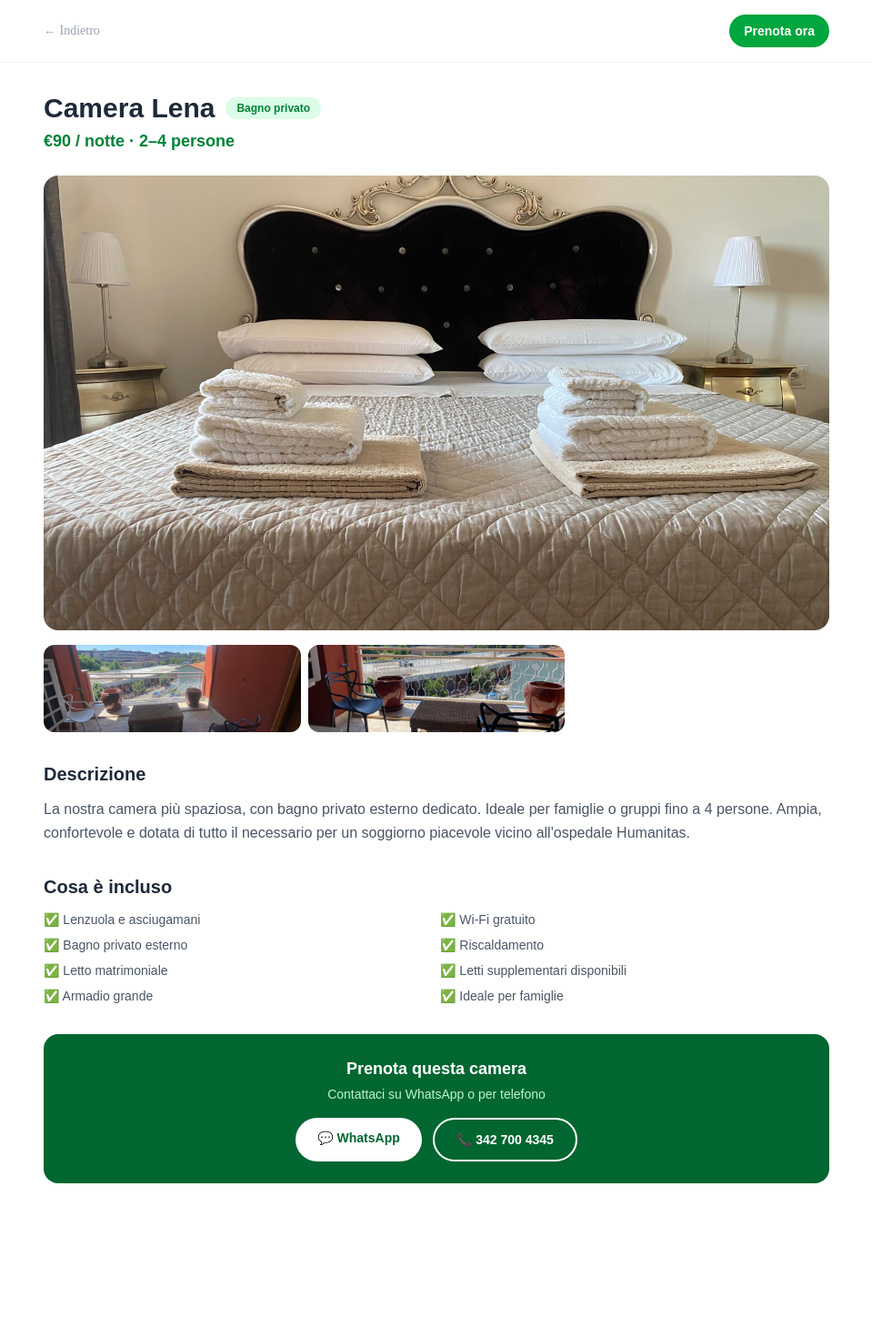
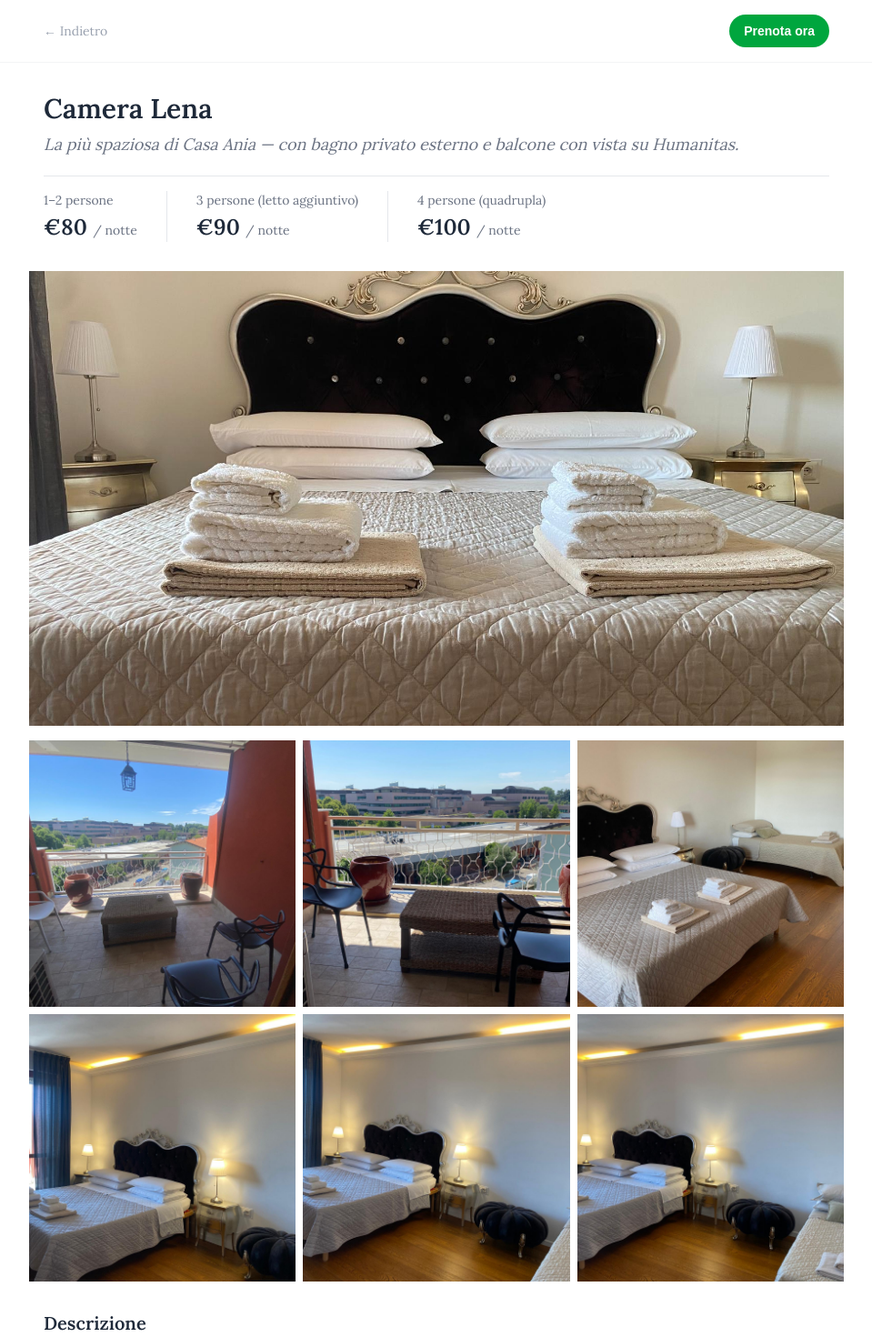
Before and after one commit to CasaAnia/sito-casaania, a Next.js app: page /camere/lena in a window 1280 px wide. Shown: the top 1470 px of the page at 91% size, without its empty margins (160-1119 px from the left). Before the commit the page ends 1333 px from the top, so only its background shows below. Built offline with nearby package versions, Linux system fonts and the light colour scheme.

Commit message:
Allegra, Ambra, Lena: stile aggiornato come Amelia

```diff
--- a/app/camere/allegra/page.tsx
+++ b/app/camere/allegra/page.tsx
@@ -6,7 +6,7 @@ const PHONE = '3427004345'
 const PHONE_DISPLAY = '342 700 4345'
 const WA_LINK = `https://wa.me/39${PHONE}`
 const TEL_LINK = `tel:+39${PHONE}`
-const PHOTOS = [1,2,4,3,5,7,8,9]
+const PHOTOS = [1, 2, 4, 3, 5, 7, 8, 9]
 
 export default function CameraAllegra() {
   const [lightbox, setLightbox] = useState<number | null>(null)
@@ -14,6 +14,8 @@ export default function CameraAllegra() {
 
   return (
     <main className="min-h-screen bg-white text-gray-900">
+
+      <style>{`@import url('https://fonts.googleapis.com/css2?family=Lora:wght@400;600&display=swap');`}</style>
 
       {/* LIGHTBOX */}
       {lightbox !== null && (
@@ -44,18 +46,27 @@ export default function CameraAllegra() {
 
       <div className="max-w-4xl mx-auto px-4 py-8">
 
-        <h1 className="text-3xl font-bold text-gray-800 mb-1">Camera Matrimoniale Allegra</h1>
-        <p className="text-green-700 font-semibold text-lg mb-6">€80 / notte · 2 persone</p>
+        <h1 style={{ fontFamily: "'Lora', serif" }} className="text-3xl font-semibold text-gray-800 mb-2">Camera Matrimoniale Allegra</h1>
+        <p style={{ fontFamily: "'Lora', serif" }} className="text-gray-500 italic text-lg mb-5">Luminosa, con bagno in camera e balconcino tutto per sé.</p>
+        <div className="border-t border-gray-200 pt-4 flex gap-8 mb-8">
+          <div>
+            <p style={{ fontFamily: "'Lora', serif" }} className="text-sm text-gray-500 mb-1">1–2 persone</p>
+            <p style={{ fontFamily: "'Lora', serif" }} className="text-2xl font-semibold text-gray-800">€80 <span className="text-sm font-normal text-gray-500">/ notte</span></p>
+          </div>
+          <div className="border-l border-gray-200 pl-8">
+            <p style={{ fontFamily: "'Lora', serif" }} className="text-sm text-gray-500 mb-1">3 persone (letto aggiuntivo)</p>
+            <p style={{ fontFamily: "'Lora', serif" }} className="text-2xl font-semibold text-gray-800">€90 <span className="text-sm font-normal text-gray-500">/ notte</span></p>
+          </div>
+        </div>
 
-        <div className="rounded-2xl h-80 md:h-[500px] overflow-hidden mb-4 cursor-pointer"
+        <div className="h-80 md:h-[500px] overflow-hidden mb-4 cursor-pointer -mx-4"
           onClick={() => setLightbox(1)}>
           <img src="/camere/allegra/foto1.jpg" alt="Camera Allegra" className="w-full h-full object-cover" />
         </div>
 
-        {/* GALLERIA */}
-        <div className="grid grid-cols-3 gap-2 mb-8">
-          {[2,4,3,5,7,8,9].map(n => (
-            <div key={n} className="rounded-xl h-24 overflow-hidden cursor-pointer"
+        <div className="grid grid-cols-3 gap-2 mb-8 -mx-4">
+          {[2, 4, 3, 5, 7, 8, 9].map(n => (
+            <div key={n} className="overflow-hidden cursor-pointer" style={{ aspectRatio: '1/1' }}
               onClick={() => setLightbox(n)}>
               <img src={`/camere/allegra/foto${n}.jpg`} alt={`Camera Allegra ${n}`} className="w-full h-full object-cover" />
             </div>
@@ -63,32 +74,46 @@ export default function CameraAllegra() {
         </div>
 
         <div className="mb-8">
-          <h2 className="text-xl font-bold mb-3 text-gray-800">Descrizione</h2>
-          <p className="text-gray-600 leading-relaxed">
-            Spaziosa camera matrimoniale con letto matrimoniale e bagno condiviso. Luminosa e confortevole,
-            perfetta per coppie o familiari in visita a pazienti dell'ospedale Humanitas.
+          <h2 style={{ fontFamily: "'Lora', serif" }} className="text-xl font-semibold mb-3 text-gray-800">Descrizione</h2>
+          <p style={{ fontFamily: "'Lora', serif" }} className="text-gray-600 leading-relaxed mb-3">
+            Allegra è una camera matrimoniale comoda e luminosa, con bagno privato all'interno della stanza.
+            Letto matrimoniale con lenzuola stiratissime e profumate, tutto il calore di una casa dove ci si sente subito a proprio agio.
+          </p>
+          <p style={{ fontFamily: "'Lora', serif" }} className="text-gray-600 leading-relaxed">
+            Ha un balconcino privato — tutto per sé, senza condivisione. Un angolo tranquillo dove prendere un po' d'aria dopo una giornata in ospedale.
           </p>
         </div>
 
         <div className="mb-8">
-          <h2 className="text-xl font-bold mb-3 text-gray-800">Cosa è incluso</h2>
-          <ul className="grid grid-cols-2 gap-2 text-sm text-gray-600">
-            {['✅ Lenzuola e asciugamani', '✅ Wi-Fi gratuito', '✅ Bagno condiviso', '✅ Riscaldamento', '✅ Letto matrimoniale', '✅ Armadio'].map(s => (
+          <h2 style={{ fontFamily: "'Lora', serif" }} className="text-xl font-semibold mb-3 text-gray-800">Ogni soggiorno include</h2>
+          <ul className="grid grid-cols-1 sm:grid-cols-2 gap-2 text-sm text-gray-600">
+            {[
+              '✅ Bagno privato in camera',
+              '✅ Balconcino privato',
+              '✅ Aria condizionata e riscaldamento',
+              '✅ Wi-Fi gratuito e veloce',
+              '✅ TV',
+              '✅ Piccolo frigorifero',
+              '✅ Phon',
+              '✅ Lenzuola e 3 asciugamani (telo doccia, viso e mani)',
+              '✅ Cambio lenzuola e asciugamani ogni 4 notti',
+              '✅ Letto supplementare su richiesta',
+            ].map(s => (
               <li key={s}>{s}</li>
             ))}
           </ul>
         </div>
 
-        <div className="bg-green-800 rounded-2xl p-6 text-white text-center">
-          <p className="font-bold text-lg mb-1">Prenota questa camera</p>
-          <p className="text-green-200 text-sm mb-4">Contattaci su WhatsApp o per telefono</p>
+        <div className="bg-gray-50 rounded-2xl p-6 text-center">
+          <p style={{ fontFamily: "'Lora', serif" }} className="text-xl font-semibold text-gray-800 mb-2">Verifica la disponibilità</p>
+          <p className="text-sm text-gray-500 mb-5">Contattaci su WhatsApp o per telefono</p>
           <div className="flex flex-col sm:flex-row gap-3 justify-center">
             <a href={WA_LINK} target="_blank" rel="noopener noreferrer"
-              className="bg-white text-green-800 font-bold px-6 py-3 rounded-full text-sm">
+              className="bg-green-700 text-white font-bold px-6 py-3 rounded-full text-sm">
               💬 WhatsApp
             </a>
             <a href={TEL_LINK}
-              className="border-2 border-white text-white font-bold px-6 py-3 rounded-full text-sm">
+              className="border border-gray-300 text-gray-800 font-bold px-6 py-3 rounded-full text-sm">
               📞 {PHONE_DISPLAY}
             </a>
           </div>
--- a/app/camere/ambra/page.tsx
+++ b/app/camere/ambra/page.tsx
@@ -14,6 +14,8 @@ export default function CameraAmbra() {
 
   return (
     <main className="min-h-screen bg-white text-gray-900">
+
+      <style>{`@import url('https://fonts.googleapis.com/css2?family=Lora:wght@400;600&display=swap');`}</style>
 
       {/* LIGHTBOX */}
       {lightbox !== null && (
@@ -44,17 +46,27 @@ export default function CameraAmbra() {
 
       <div className="max-w-4xl mx-auto px-4 py-8">
 
-        <h1 className="text-3xl font-bold text-gray-800 mb-1">Camera Matrimoniale Ambra</h1>
-        <p className="text-green-700 font-semibold text-lg mb-6">€80 / notte · 2 persone</p>
+        <h1 style={{ fontFamily: "'Lora', serif" }} className="text-3xl font-semibold text-gray-800 mb-2">Camera Matrimoniale Ambra</h1>
+        <p style={{ fontFamily: "'Lora', serif" }} className="text-gray-500 italic text-lg mb-5">Luminosa, tranquilla, dai toni caldi.</p>
+        <div className="border-t border-gray-200 pt-4 flex gap-8 mb-8">
+          <div>
+            <p style={{ fontFamily: "'Lora', serif" }} className="text-sm text-gray-500 mb-1">1–2 persone</p>
+            <p style={{ fontFamily: "'Lora', serif" }} className="text-2xl font-semibold text-gray-800">€80 <span className="text-sm font-normal text-gray-500">/ notte</span></p>
+          </div>
+          <div className="border-l border-gray-200 pl-8">
+            <p style={{ fontFamily: "'Lora', serif" }} className="text-sm text-gray-500 mb-1">3 persone (letto aggiuntivo)</p>
+            <p style={{ fontFamily: "'Lora', serif" }} className="text-2xl font-semibold text-gray-800">€90 <span className="text-sm font-normal text-gray-500">/ notte</span></p>
+          </div>
+        </div>
 
-        <div className="rounded-2xl h-80 md:h-[500px] overflow-hidden mb-4 cursor-pointer"
+        <div className="h-80 md:h-[500px] overflow-hidden mb-4 cursor-pointer -mx-4"
           onClick={() => setLightbox(1)}>
           <img src="/camere/ambra/foto1.jpg" alt="Camera Ambra" className="w-full h-full object-cover" />
         </div>
 
-        <div className="grid grid-cols-3 gap-2 mb-8">
+        <div className="grid grid-cols-3 gap-2 mb-8 -mx-4">
           {[2, 3, 4, 5, 6, 7, 8].map(n => (
-            <div key={n} className="rounded-xl h-24 overflow-hidden cursor-pointer"
+            <div key={n} className="overflow-hidden cursor-pointer" style={{ aspectRatio: '1/1' }}
               onClick={() => setLightbox(n)}>
               <img src={`/camere/ambra/foto${n}.jpg`} alt={`Camera Ambra ${n}`} className="w-full h-full object-cover" />
             </div>
@@ -62,32 +74,45 @@ export default function CameraAmbra() {
         </div>
 
         <div className="mb-8">
-          <h2 className="text-xl font-bold mb-3 text-gray-800">Descrizione</h2>
-          <p className="text-gray-600 leading-relaxed">
-            Camera matrimoniale luminosa dai toni caldi, con bagno condiviso. Ambiente tranquillo e confortevole,
-            ideale per chi cerca un soggiorno rilassante vicino all'ospedale Humanitas.
+          <h2 style={{ fontFamily: "'Lora', serif" }} className="text-xl font-semibold mb-3 text-gray-800">Descrizione</h2>
+          <p style={{ fontFamily: "'Lora', serif" }} className="text-gray-600 leading-relaxed mb-3">
+            Ambra è una camera matrimoniale luminosa dai toni caldi, tranquilla e confortevole.
+            Letto matrimoniale con lenzuola stiratissime e profumate, e tutto il calore di una casa dove ci si sente subito a proprio agio.
+          </p>
+          <p style={{ fontFamily: "'Lora', serif" }} className="text-gray-600 leading-relaxed">
+            Il bagno è condiviso — pulitissimo e sempre curato — a pochi passi dalla stanza.
           </p>
         </div>
 
         <div className="mb-8">
-          <h2 className="text-xl font-bold mb-3 text-gray-800">Cosa è incluso</h2>
-          <ul className="grid grid-cols-2 gap-2 text-sm text-gray-600">
-            {['✅ Lenzuola e asciugamani', '✅ Wi-Fi gratuito', '✅ Bagno condiviso', '✅ Riscaldamento', '✅ Letto matrimoniale', '✅ Armadio'].map(s => (
+          <h2 style={{ fontFamily: "'Lora', serif" }} className="text-xl font-semibold mb-3 text-gray-800">Ogni soggiorno include</h2>
+          <ul className="grid grid-cols-1 sm:grid-cols-2 gap-2 text-sm text-gray-600">
+            {[
+              '✅ Bagno condiviso (pulitissimo)',
+              '✅ Aria condizionata e riscaldamento',
+              '✅ Wi-Fi gratuito e veloce',
+              '✅ TV',
+              '✅ Piccolo frigorifero',
+              '✅ Phon',
+              '✅ Lenzuola e 3 asciugamani (telo doccia, viso e mani)',
+              '✅ Cambio lenzuola e asciugamani ogni 4 notti',
+              '✅ Letto supplementare su richiesta',
+            ].map(s => (
               <li key={s}>{s}</li>
             ))}
           </ul>
         </div>
 
-        <div className="bg-green-800 rounded-2xl p-6 text-white text-center">
-          <p className="font-bold text-lg mb-1">Prenota questa camera</p>
-          <p className="text-green-200 text-sm mb-4">Contattaci su WhatsApp o per telefono</p>
+        <div className="bg-gray-50 rounded-2xl p-6 text-center">
+          <p style={{ fontFamily: "'Lora', serif" }} className="text-xl font-semibold text-gray-800 mb-2">Verifica la disponibilità</p>
+          <p className="text-sm text-gray-500 mb-5">Contattaci su WhatsApp o per telefono</p>
           <div className="flex flex-col sm:flex-row gap-3 justify-center">
             <a href={WA_LINK} target="_blank" rel="noopener noreferrer"
-              className="bg-white text-green-800 font-bold px-6 py-3 rounded-full text-sm">
+              className="bg-green-700 text-white font-bold px-6 py-3 rounded-full text-sm">
               💬 WhatsApp
             </a>
             <a href={TEL_LINK}
-              className="border-2 border-white text-white font-bold px-6 py-3 rounded-full text-sm">
+              className="border border-gray-300 text-gray-800 font-bold px-6 py-3 rounded-full text-sm">
               📞 {PHONE_DISPLAY}
             </a>
           </div>
--- a/app/camere/lena/page.tsx
+++ b/app/camere/lena/page.tsx
@@ -14,6 +14,8 @@ export default function CameraLena() {
 
   return (
     <main className="min-h-screen bg-white text-gray-900">
+
+      <style>{`@import url('https://fonts.googleapis.com/css2?family=Lora:wght@400;600&display=swap');`}</style>
 
       {/* LIGHTBOX */}
       {lightbox !== null && (
@@ -44,20 +46,31 @@ export default function CameraLena() {
 
       <div className="max-w-4xl mx-auto px-4 py-8">
 
-        <div className="flex items-center gap-3 mb-1">
-          <h1 className="text-3xl font-bold text-gray-800">Camera Lena</h1>
-          <span className="text-xs bg-green-100 text-green-700 px-3 py-1 rounded-full font-semibold">Bagno privato</span>
+        <h1 style={{ fontFamily: "'Lora', serif" }} className="text-3xl font-semibold text-gray-800 mb-2">Camera Lena</h1>
+        <p style={{ fontFamily: "'Lora', serif" }} className="text-gray-500 italic text-lg mb-5">La più spaziosa di Casa Ania — con bagno privato esterno e balcone con vista su Humanitas.</p>
+        <div className="border-t border-gray-200 pt-4 flex flex-wrap gap-8 mb-8">
+          <div>
+            <p style={{ fontFamily: "'Lora', serif" }} className="text-sm text-gray-500 mb-1">1–2 persone</p>
+            <p style={{ fontFamily: "'Lora', serif" }} className="text-2xl font-semibold text-gray-800">€80 <span className="text-sm font-normal text-gray-500">/ notte</span></p>
+          </div>
+          <div className="border-l border-gray-200 pl-8">
+            <p style={{ fontFamily: "'Lora', serif" }} className="text-sm text-gray-500 mb-1">3 persone (letto aggiuntivo)</p>
+            <p style={{ fontFamily: "'Lora', serif" }} className="text-2xl font-semibold text-gray-800">€90 <span className="text-sm font-normal text-gray-500">/ notte</span></p>
+          </div>
+          <div className="border-l border-gray-200 pl-8">
+            <p style={{ fontFamily: "'Lora', serif" }} className="text-sm text-gray-500 mb-1">4 persone (quadrupla)</p>
+            <p style={{ fontFamily: "'Lora', serif" }} className="text-2xl font-semibold text-gray-800">€100 <span className="text-sm font-normal text-gray-500">/ notte</span></p>
+          </div>
         </div>
-        <p className="text-green-700 font-semibold text-lg mb-6">€90 / notte · 2–4 persone</p>
 
-        <div className="rounded-2xl h-80 md:h-[500px] overflow-hidden mb-4 cursor-pointer"
+        <div className="h-80 md:h-[500px] overflow-hidden mb-4 cursor-pointer -mx-4"
           onClick={() => setLightbox(1)}>
           <img src="/camere/lena/foto1b.jpg" alt="Camera Lena" className="w-full h-full object-cover" />
         </div>
 
-        <div className="grid grid-cols-3 gap-2 mb-8">
-          {[2, 3].map(n => (
-            <div key={n} className="rounded-xl h-24 overflow-hidden cursor-pointer"
+        <div className="grid grid-cols-3 gap-2 mb-8 -mx-4">
+          {[2, 3, 4, 5, 6, 7].map(n => (
+            <div key={n} className="overflow-hidden cursor-pointer" style={{ aspectRatio: '1/1' }}
               onClick={() => setLightbox(n)}>
               <img src={`/camere/lena/foto${n}.jpg`} alt={`Camera Lena ${n}`} className="w-full h-full object-cover" />
             </div>
@@ -65,33 +78,49 @@ export default function CameraLena() {
         </div>
 
         <div className="mb-8">
-          <h2 className="text-xl font-bold mb-3 text-gray-800">Descrizione</h2>
-          <p className="text-gray-600 leading-relaxed">
-            La nostra camera più spaziosa, con bagno privato esterno dedicato. Ideale per famiglie o gruppi
-            fino a 4 persone. Ampia, confortevole e dotata di tutto il necessario per un soggiorno piacevole
-            vicino all'ospedale Humanitas.
+          <h2 style={{ fontFamily: "'Lora', serif" }} className="text-xl font-semibold mb-3 text-gray-800">Descrizione</h2>
+          <p style={{ fontFamily: "'Lora', serif" }} className="text-gray-600 leading-relaxed mb-3">
+            Lena è la camera più grande di Casa Ania — spaziosa, luminosa, con tutto lo spazio che serve anche quando si è in più persone.
+            Letto matrimoniale con lenzuola stiratissime e profumate, e tutto il calore di una casa dove ci si sente subito a proprio agio.
+          </p>
+          <p style={{ fontFamily: "'Lora', serif" }} className="text-gray-600 leading-relaxed mb-3">
+            Ha un bagno privato esterno — a un metro dalla stanza, chiuso a chiave, riservato esclusivamente a chi soggiorna in Lena.
+          </p>
+          <p style={{ fontFamily: "'Lora', serif" }} className="text-gray-600 leading-relaxed">
+            Lena e Amelia condividono il balcone con vista sulla clinica Humanitas: uno spazio piccolo ma speciale, dove spesso nascono chiacchiere spontanee tra ospiti.
           </p>
         </div>
 
         <div className="mb-8">
-          <h2 className="text-xl font-bold mb-3 text-gray-800">Cosa è incluso</h2>
-          <ul className="grid grid-cols-2 gap-2 text-sm text-gray-600">
-            {['✅ Lenzuola e asciugamani', '✅ Wi-Fi gratuito', '✅ Bagno privato esterno', '✅ Riscaldamento', '✅ Letto matrimoniale', '✅ Letti supplementari disponibili', '✅ Armadio grande', '✅ Ideale per famiglie'].map(s => (
+          <h2 style={{ fontFamily: "'Lora', serif" }} className="text-xl font-semibold mb-3 text-gray-800">Ogni soggiorno include</h2>
+          <ul className="grid grid-cols-1 sm:grid-cols-2 gap-2 text-sm text-gray-600">
+            {[
+              '✅ Bagno privato esterno (esclusivo)',
+              '✅ Balcone con vista su Humanitas',
+              '✅ Aria condizionata e riscaldamento',
+              '✅ Wi-Fi gratuito e veloce',
+              '✅ TV',
+              '✅ Piccolo frigorifero',
+              '✅ Phon',
+              '✅ Lenzuola e 3 asciugamani (telo doccia, viso e mani)',
+              '✅ Cambio lenzuola e asciugamani ogni 4 notti',
+              '✅ Letti supplementari su richiesta (fino a 4 persone)',
+            ].map(s => (
               <li key={s}>{s}</li>
             ))}
           </ul>
         </div>
 
-        <div className="bg-green-800 rounded-2xl p-6 text-white text-center">
-          <p className="font-bold text-lg mb-1">Prenota questa camera</p>
-          <p className="text-green-200 text-sm mb-4">Contattaci su WhatsApp o per telefono</p>
+        <div className="bg-gray-50 rounded-2xl p-6 text-center">
+          <p style={{ fontFamily: "'Lora', serif" }} className="text-xl font-semibold text-gray-800 mb-2">Verifica la disponibilità</p>
+          <p className="text-sm text-gray-500 mb-5">Contattaci su WhatsApp o per telefono</p>
           <div className="flex flex-col sm:flex-row gap-3 justify-center">
             <a href={WA_LINK} target="_blank" rel="noopener noreferrer"
-              className="bg-white text-green-800 font-bold px-6 py-3 rounded-full text-sm">
+              className="bg-green-700 text-white font-bold px-6 py-3 rounded-full text-sm">
               💬 WhatsApp
             </a>
             <a href={TEL_LINK}
-              className="border-2 border-white text-white font-bold px-6 py-3 rounded-full text-sm">
+              className="border border-gray-300 text-gray-800 font-bold px-6 py-3 rounded-full text-sm">
               📞 {PHONE_DISPLAY}
             </a>
           </div>
```
